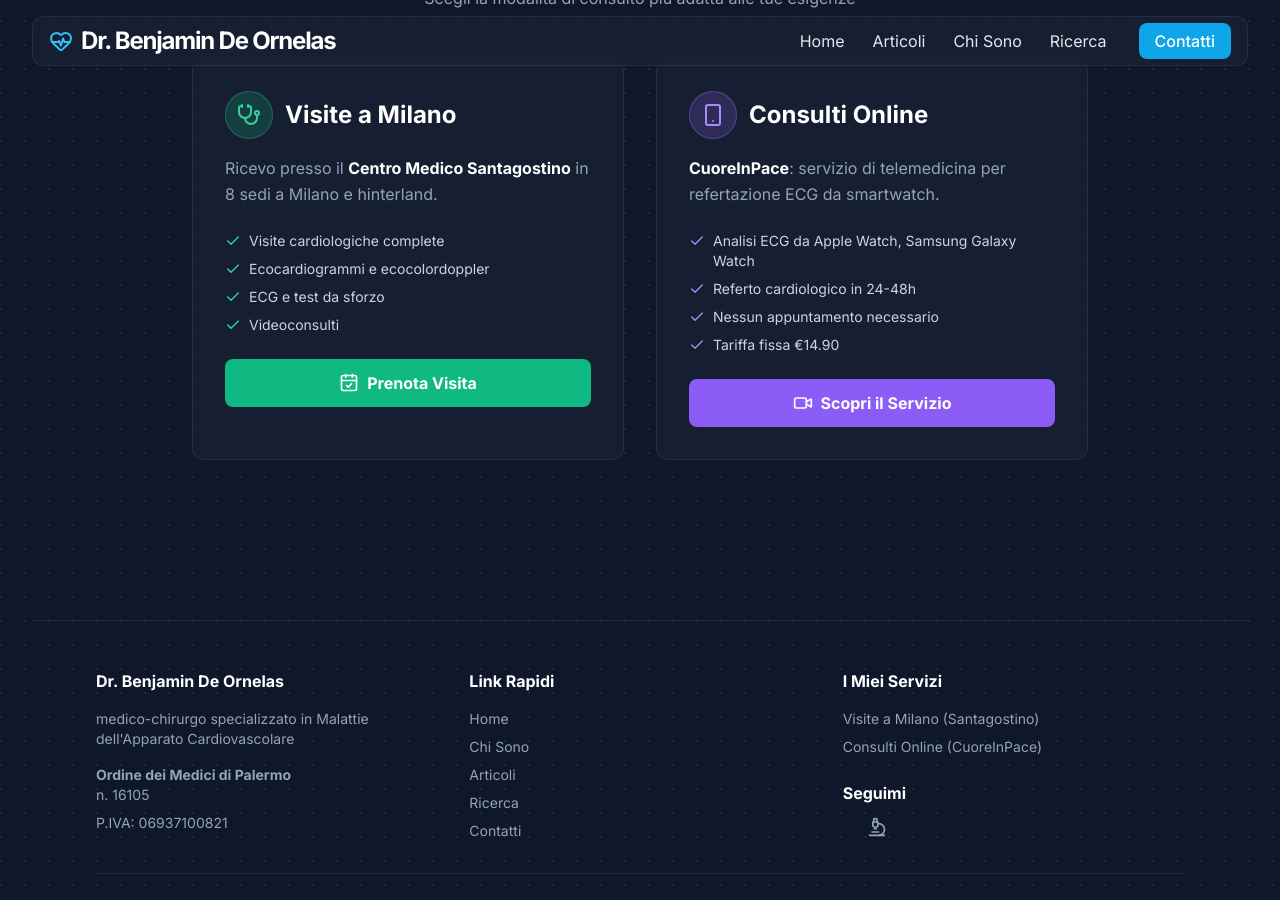
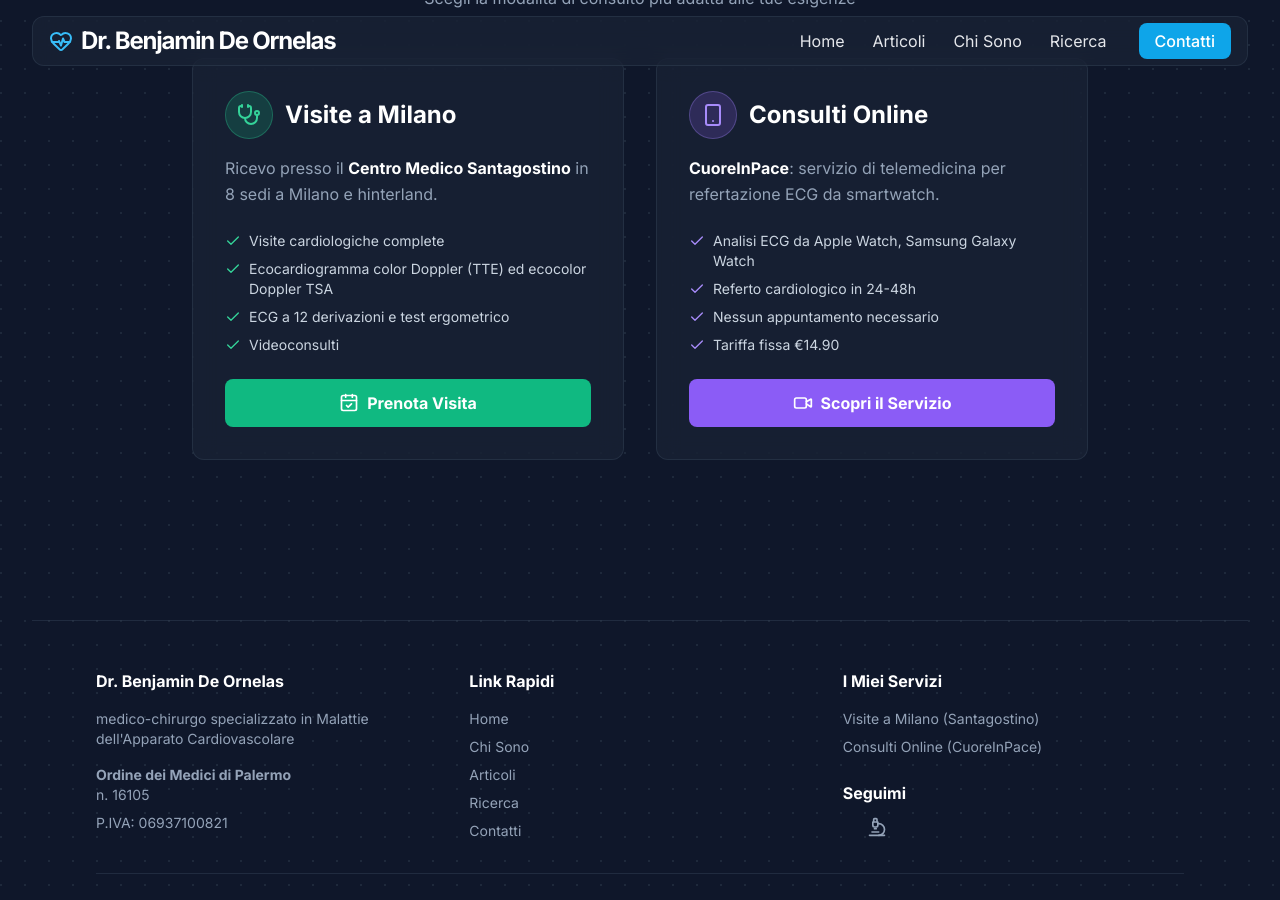
Before and after one commit to bdeornelas/bdeornelas.github.io, a Jekyll site: the page built from index.html, in a window 1280 px wide and 900 px high, scrolled down 1900 px. Built offline with Jekyll 4.4.1, drawn with Linux system fonts in a browser that asks for light colours; nearby versions of some CDN libraries.

Commit message:
Uniforma terminologia esami: ECG 12 derivazioni, ecocardiogramma color Doppler (TTE), ecocolor Doppler TSA, test ergometrico; aggiorna homepage, contatti e meta descrizioni

```diff
--- a/_config.yml
+++ b/_config.yml
@@ -1,6 +1,6 @@
 # Site settings
 title: "Dr. Benjamin De Ornelas | Cardiologo"
-description: "Cardiologo a Milano: visite, ecocardiogramma, test da sforzo e prevenzione cardiovascolare."
+description: "Cardiologo a Milano: visite, ecocardiogramma color Doppler (TTE), test ergometrico e prevenzione cardiovascolare."
 url: "https://bdeornelas.github.io"
 baseurl: ""
 
--- a/_layouts/default.html
+++ b/_layouts/default.html
@@ -6,12 +6,12 @@
   <title>{{ page.title | default: "Dr. Benjamin De Ornelas | Cardiologo" }}</title>
 
   <!-- SEO base -->
-  <meta name="description" content="{{ page.description | default: 'Cardiologo a Milano: visite, ecocardiogramma, test da sforzo e prevenzione cardiovascolare. Dr. Benjamin De Ornelas.' }}">
+  <meta name="description" content="{{ page.description | default: 'Cardiologo a Milano: visite, ecocardiogramma color Doppler (TTE), test ergometrico e prevenzione cardiovascolare. Dr. Benjamin De Ornelas.' }}">
   <link rel="canonical" href="https://bdeornelas.github.io{{ page.url }}">
 
   <!-- Open Graph -->
   <meta property="og:title" content="{{ page.og_title | default: page.title | default: 'Dr. Benjamin De Ornelas | Cardiologo a Milano' }}">
-  <meta property="og:description" content="{{ page.og_description | default: page.description | default: 'Cardiologo a Milano: visite, ecocardiogramma, test da sforzo e prevenzione. Prenota una visita e prenditi cura del tuo cuore.' }}">
+  <meta property="og:description" content="{{ page.og_description | default: page.description | default: 'Cardiologo a Milano: visite, ecocardiogramma color Doppler (TTE), test ergometrico e prevenzione. Prenota una visita e prenditi cura del tuo cuore.' }}">
   <meta property="og:type" content="website">
   <meta property="og:url" content="https://bdeornelas.github.io{{ page.url }}">
   <meta property="og:image" content="{{ page.og_image | default: 'https://bdeornelas.github.io/assets/img/og-card.jpg' }}">
@@ -19,7 +19,7 @@
   <!-- Twitter Card -->
   <meta name="twitter:card" content="summary_large_image">
   <meta name="twitter:title" content="{{ page.twitter_title | default: page.title | default: 'Dr. Benjamin De Ornelas | Cardiologo a Milano' }}">
-  <meta name="twitter:description" content="{{ page.twitter_description | default: page.description | default: 'Cardiologo a Milano: visite, ecocardiogramma, test da sforzo e prevenzione cardiovascolare.' }}">
+  <meta name="twitter:description" content="{{ page.twitter_description | default: page.description | default: 'Cardiologo a Milano: visite, ecocardiogramma color Doppler (TTE), test ergometrico e prevenzione cardiovascolare.' }}">
   <meta name="twitter:image" content="{{ page.twitter_image | default: 'https://bdeornelas.github.io/assets/img/og-card.jpg' }}">
 
   <!-- Favicon -->
--- a/contact/index.html
+++ b/contact/index.html
@@ -104,7 +104,7 @@ twitter_image: /assets/img/logo-bdo.jpg
                   Milano — 8 sedi disponibili
                 </p>
                 <p class="text-slate-400 text-sm mb-3">
-                  Visite cardiologiche, ecocardiogrammi, ECG, ecocolordoppler carotidi, test da sforzo, videoconsulti.
+                  Visite cardiologiche, ECG a 12 derivazioni, ecocardiogramma color Doppler transtoracico (TTE), ecocolor Doppler dei tronchi sovra-aortici (TSA), test ergometrico (ECG da sforzo), videoconsulti.
                 </p>
                 <a href="https://www.santagostino.it/it/prenota" target="_blank" rel="noopener"
                    class="inline-flex items-center gap-2 px-4 py-2 rounded-lg bg-emerald-500 hover:bg-emerald-600 text-white font-medium transition text-sm">
--- a/index.html
+++ b/index.html
@@ -88,11 +88,11 @@ layout: default
                 </div>
                 <div class="flex items-start gap-2 text-slate-300">
                   <i data-lucide="check" class="w-4 h-4 text-emerald-400 mt-0.5 flex-shrink-0"></i>
-                  <span>Ecocardiogrammi e ecocolordoppler</span>
+                  <span>Ecocardiogramma color Doppler (TTE) ed ecocolor Doppler TSA</span>
                 </div>
                 <div class="flex items-start gap-2 text-slate-300">
                   <i data-lucide="check" class="w-4 h-4 text-emerald-400 mt-0.5 flex-shrink-0"></i>
-                  <span>ECG e test da sforzo</span>
+                  <span>ECG a 12 derivazioni e test ergometrico</span>
                 </div>
                 <div class="flex items-start gap-2 text-slate-300">
                   <i data-lucide="check" class="w-4 h-4 text-emerald-400 mt-0.5 flex-shrink-0"></i>
```
